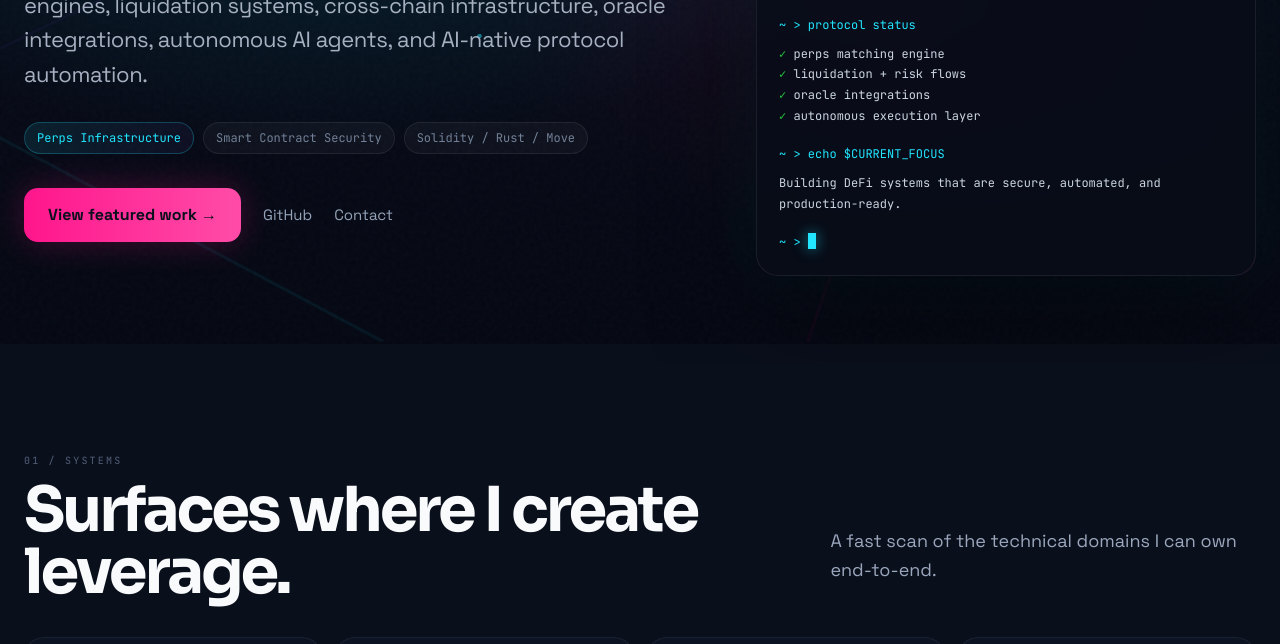
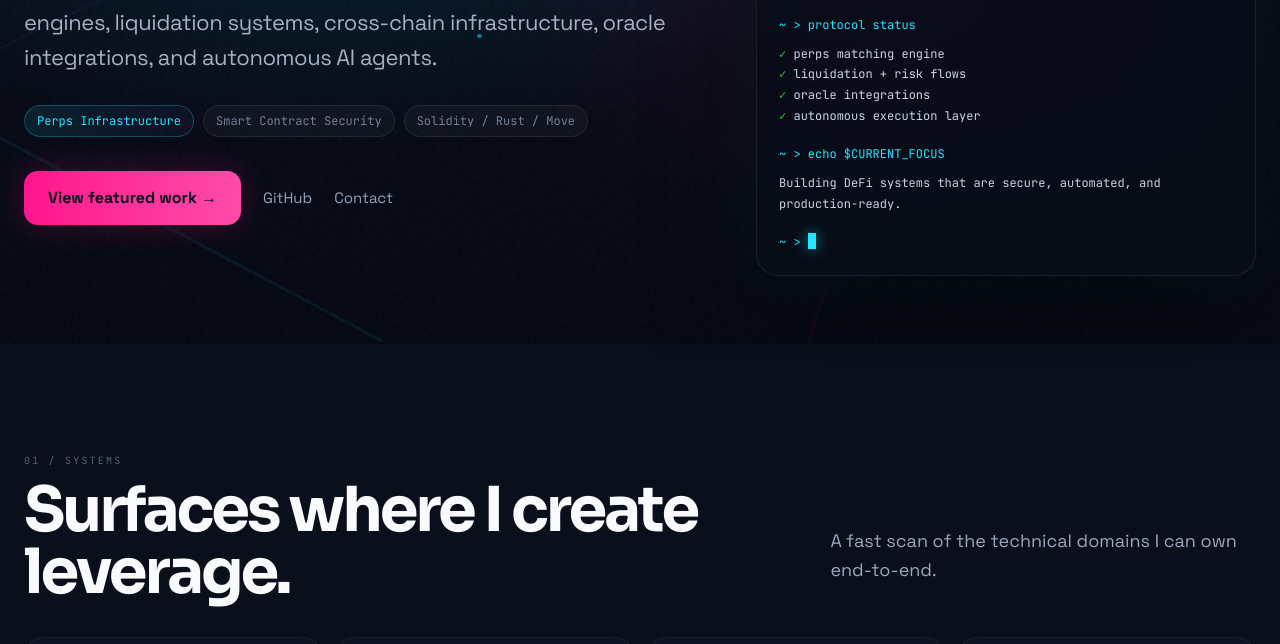
Before and after one commit to simp-son/bhargav-portfolio-poc, a plain HTML site: page index.html in a window 1280 px wide. Shown: the part 456-1100 px from the top of the page. Drawn offline with Linux system fonts and the light colour scheme.

Commit message:
feat: remove AI-native protocol automation phrase

```diff
--- a/index.html
+++ b/index.html
@@ -256,7 +256,7 @@
             <div>
               <div class="eyebrow"><span class="dot"></span> Protocol engineer · DeFi systems · Bangalore</div>
               <h1>Bhargav <span class="gradient-text">Kacharla</span></h1>
-              <p class="hero-copy">I design and ship smart contracts, matching engines, risk engines, liquidation systems, cross-chain infrastructure, oracle integrations, autonomous AI agents, and AI-native protocol automation.</p>
+              <p class="hero-copy">I design and ship smart contracts, matching engines, risk engines, liquidation systems, cross-chain infrastructure, oracle integrations, and autonomous AI agents.</p>
               <div class="pills"><span class="pill hot">Perps Infrastructure</span><span class="pill">Smart Contract Security</span><span class="pill">Solidity / Rust / Move</span></div>
               <div class="actions"><a class="primary" href="#work">View featured work →</a><a class="secondary" href="https://github.com/bhargav55" target="_blank" rel="noreferrer">GitHub</a><a class="secondary" href="mailto:kacharlabhargav21@gmail.com">Contact</a></div>
             </div>
```
